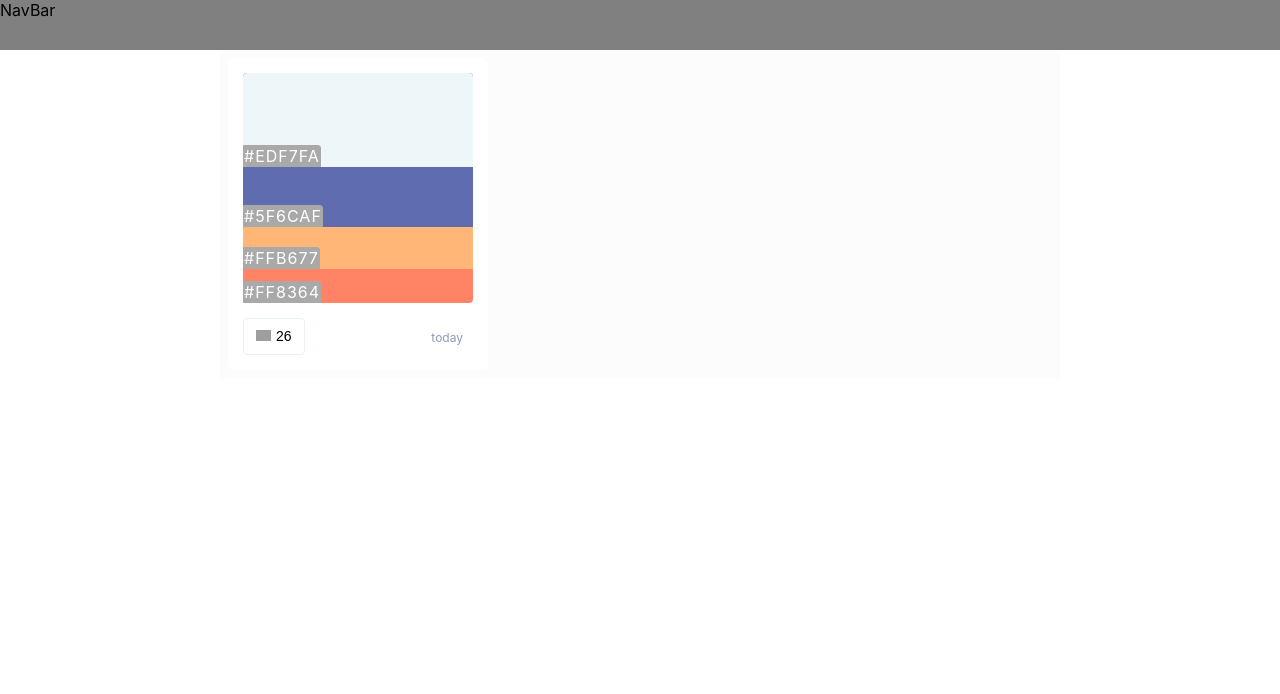
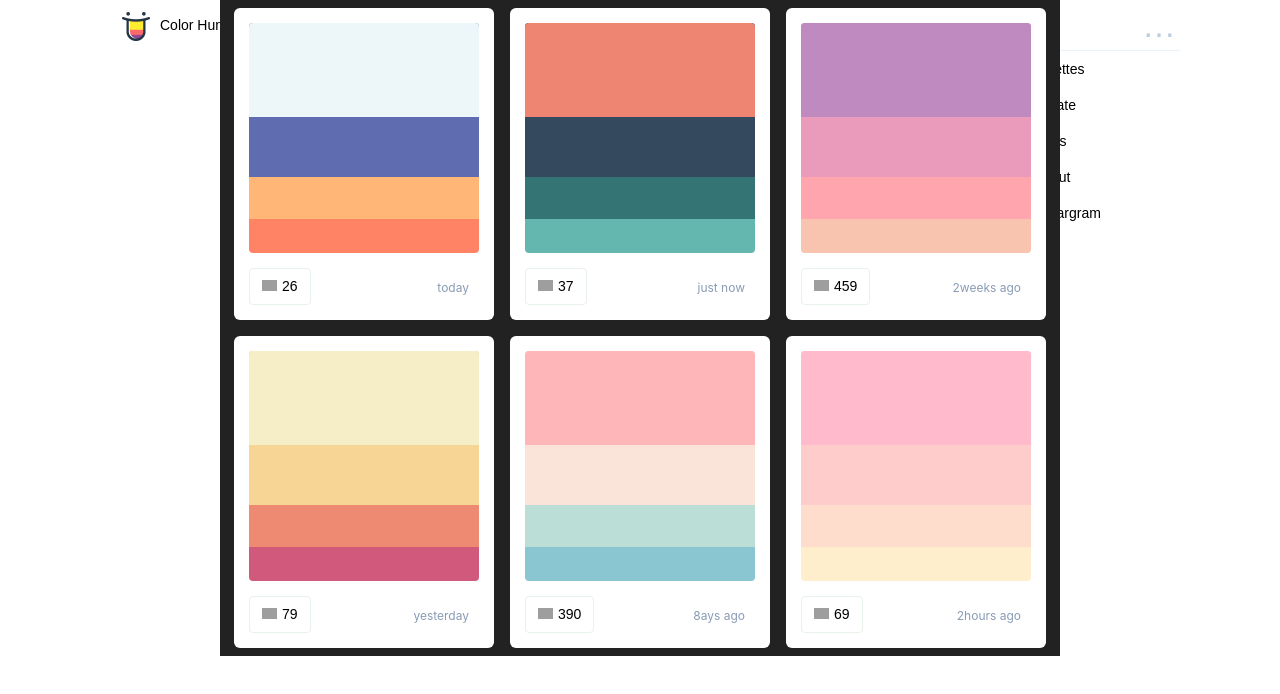
Before and after one commit to kihanGIM/colorhunt_frontend, a React (Create React App) app: page / in a window 1280 px wide. Shown: the top 694 px of the page. Built offline with nearby package versions, Linux system fonts and the light colour scheme; grey boxes are pictures that could not be loaded.

Commit message:
컬러카드 map 돌리기

```diff
--- a/src/Components/ColorCard/ColorCard.js
+++ b/src/Components/ColorCard/ColorCard.js
@@ -1,22 +1,35 @@
 import React from "react";
 import "./ColorCard.scss";
+// import Header from "../../Component/Header/Header";
 
 class ColorCard extends React.Component {
   render() {
     return (
       <div className="ColorCard">
         <div className="colorList">
-          <div className="color no4">
-            <span className="rgbName">#ff8364</span>
+          <div
+            className="color no4"
+            style={{ backgroundColor: this.props.color1 }}
+          >
+            <span className="rgbName">{this.props.color1}</span>
           </div>
-          <div className="color no3">
-            <span className="rgbName">#ffb677</span>
+          <div
+            className="color no3"
+            style={{ backgroundColor: this.props.color2 }}
+          >
+            <span className="rgbName">{this.props.color2}</span>
           </div>
-          <div className="color no2">
-            <span className="rgbName">#5f6caf</span>
+          <div
+            className="color no2"
+            style={{ backgroundColor: this.props.color3 }}
+          >
+            <span className="rgbName">{this.props.color3}</span>
           </div>
-          <div className="color no1">
-            <span className="rgbName">#edf7fa</span>
+          <div
+            className="color no1"
+            style={{ backgroundColor: this.props.color4 }}
+          >
+            <span className="rgbName">{this.props.color4}</span>
           </div>
         </div>
         <div className="cardBottom">
@@ -28,9 +41,9 @@ class ColorCard extends React.Component {
                 "https://colorhunt.co/img/color-hunt-palettes-icon-heart.png"
               }
             />
-            <span>26</span>
+            <span className="likesNum">{this.props.likesNum}</span>
           </button>
-          <div className="date">today</div>
+          <div className="date">{this.props.date}</div>
         </div>
       </div>
     );
--- a/src/Components/ColorCard/ColorCard.scss
+++ b/src/Components/ColorCard/ColorCard.scss
@@ -5,6 +5,7 @@
   padding: 15px;
   border-radius: 6px;
   box-sizing: border-box;
+
 
   .colorList {
     width: 230px;
@@ -16,6 +17,7 @@
       display: flex;
       align-items: flex-end;
 
+
       .rgbName {
         border: 1px solid darkgray;
         border-top-right-radius: 3px;
@@ -24,15 +26,17 @@
         color: #ffffff;
         opacity: 1;
         text-transform: uppercase;
+        display: none;
+      }
 
-      }
+
     }
 
     .no4 {
       position: absolute;
       top: 0;
       width: 100%;
-      background-color: rgb(255, 131, 100);
+      // background-color: rgb(255, 131, 100);
       // padding-bottom: 100%;
       height: 230px;
       border-radius: 20px 20px 4px 4px;
@@ -42,7 +46,7 @@
       position: absolute;
       top: 0;
       width: 100%;
-      background-color: rgb(255, 182, 119);
+      // background-color: rgb(255, 182, 119);
       // padding-bottom: 85%;
       height: 195.5px;
       border-radius: 4px 4px 0 0;
@@ -52,7 +56,7 @@
       position: absolute;
       top: 0;
       width: 100%;
-      background-color: rgb(95, 108, 175);
+      // background-color: rgb(95, 108, 175);
       // padding-bottom: 67%;
       height: 154.09px;
       border-radius: 4px 4px 0 0;
@@ -62,7 +66,7 @@
       position: absolute;
       top: 0;
       width: 100%;
-      background-color: rgb(237, 247, 250);
+      // background-color: rgb(237, 247, 250);
       // padding-bottom: 41%;
       height: 94.3px;
       border-radius: 4px 4px 0 0;
@@ -87,6 +91,8 @@
 
       &:hover {
         background-color: lightgrey;
+
+
       }
 
       .heart {
--- a/src/Pages/Main/Main.js
+++ b/src/Pages/Main/Main.js
@@ -1,15 +1,86 @@
 import React from "react";
 import ColorCard from "../../Components/ColorCard/ColorCard";
 import "./Main.scss";
+import Header from "../../Component/Header/Header";
 
 class Main extends React.Component {
   render() {
+    let colorCardData = [
+      {
+        one: "#ff8364",
+        two: "#ffb677",
+        three: "#5f6caf",
+        four: "#edf7fa",
+        likesNum: 26,
+        date: "today"
+      },
+      {
+        one: "#63b7af",
+        two: "#347474",
+        three: "#35495e",
+        four: "#ee8572",
+        likesNum: 37,
+        date: "just now"
+      },
+
+      {
+        one: "#f8c3af",
+        two: "#fea5ad",
+        three: "#ea9abb",
+        four: "#be8abf",
+        likesNum: 459,
+        date: "2weeks ago"
+      },
+
+      {
+        one: "#d15a7c",
+        two: "#ee8972",
+        three: "#f7d695",
+        four: "#f6eec7",
+        likesNum: 79,
+        date: "yesterday"
+      },
+
+      {
+        one: "#8ac6d1",
+        two: "#bbded6",
+        three: "#fae3d9",
+        four: "#ffb6b9",
+        likesNum: 390,
+        date: "8ays ago"
+      },
+
+      {
+        one: "#ffeecc",
+        two: "#ffddcc",
+        three: "#ffcccc",
+        four: "#ffbbcc",
+        likesNum: 69,
+        date: "2hours ago"
+      }
+    ];
+
+    const cardList = colorCardData.map(card => {
+      return (
+        <ColorCard
+          color1={card.one}
+          color2={card.two}
+          color3={card.three}
+          color4={card.four}
+          likesNum={card.likesNum}
+          date={card.date}
+        />
+      );
+    });
+
     return (
-      <div className="Main">
-        <div className="navBar">NavBar</div>
-        <div className="mainBody">
-          <div className="cardsContainer">
-            <ColorCard />
+      <div>
+        <Header />
+        <div className="Main">
+          {/* <div className="navBar">NavBar</div> */}
+
+          <div className="mainBody">
+            <div className="cardsContainer">{cardList}</div>
           </div>
         </div>
       </div>
--- a/src/Pages/Main/Main.scss
+++ b/src/Pages/Main/Main.scss
@@ -12,7 +12,13 @@
     .cardsContainer {
       width: 840px;
       margin: 0 auto;
-      background-color: #fcfcfd;
+      // background-color: #fcfcfd;
+      background-color: #222222;
+      display: flex;
+      flex-wrap: wrap;
+      justify-content: center;
+
+
     }
   }
 }
--- a/src/Pages/Main/Signin/Signin.js
+++ b/src/Pages/Main/Signin/Signin.js
@@ -1,9 +1,12 @@
 import React from "react";
 import "./Signin.scss";
+import Header from "../../../Component/Header/Header";
 
 class Signin extends React.Component {
   render() {
     return (
+      <div>
+        <Header />
         <div className="Signin">
           <div className="container">
             <div className="leftNotsure">dcsd</div>
@@ -39,6 +42,7 @@ class Signin extends React.Component {
             </div>
           </div>
         </div>
+      </div>
     );
   }
 }
```
Lines whose indentation alone changed are shown as unchanged.
